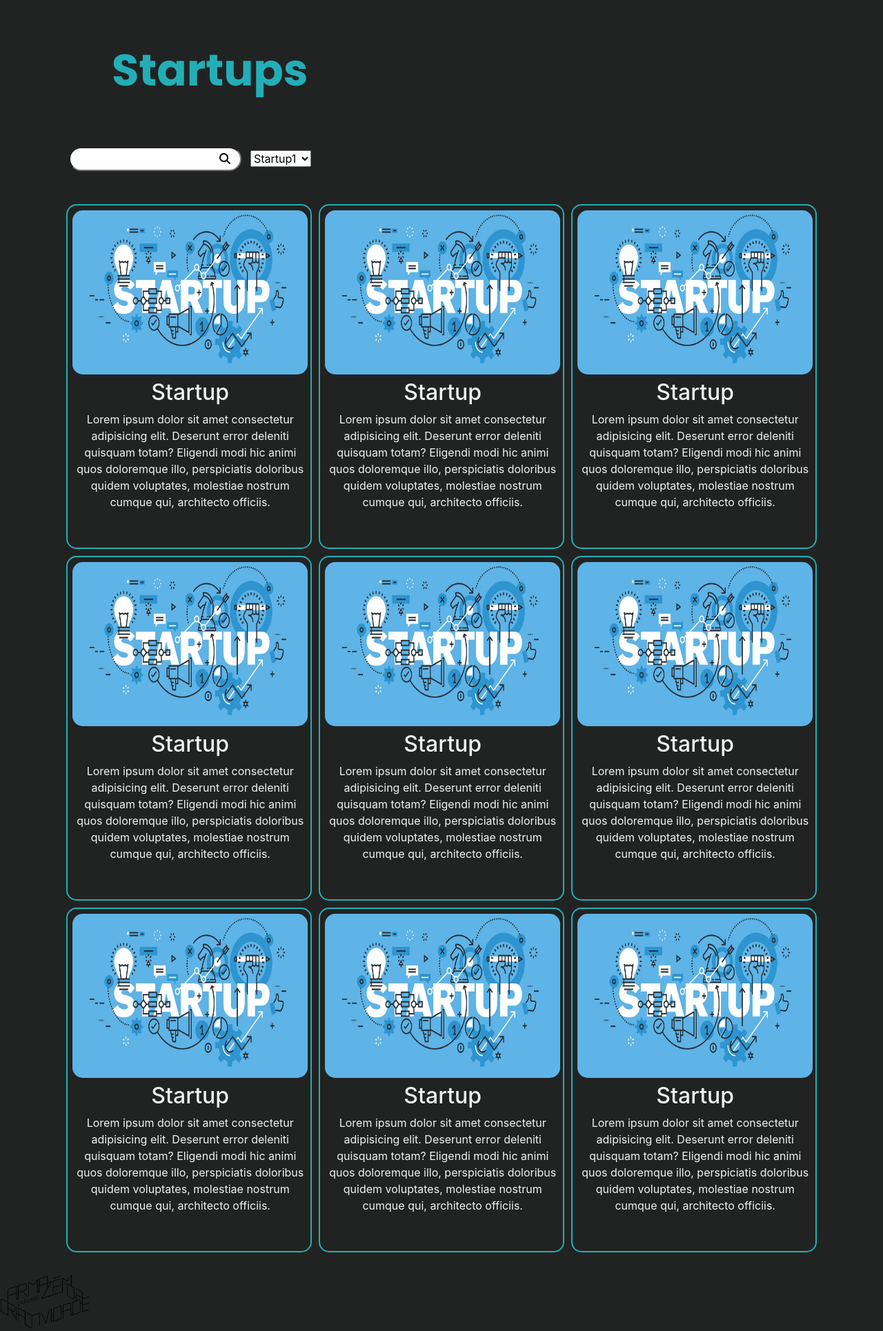
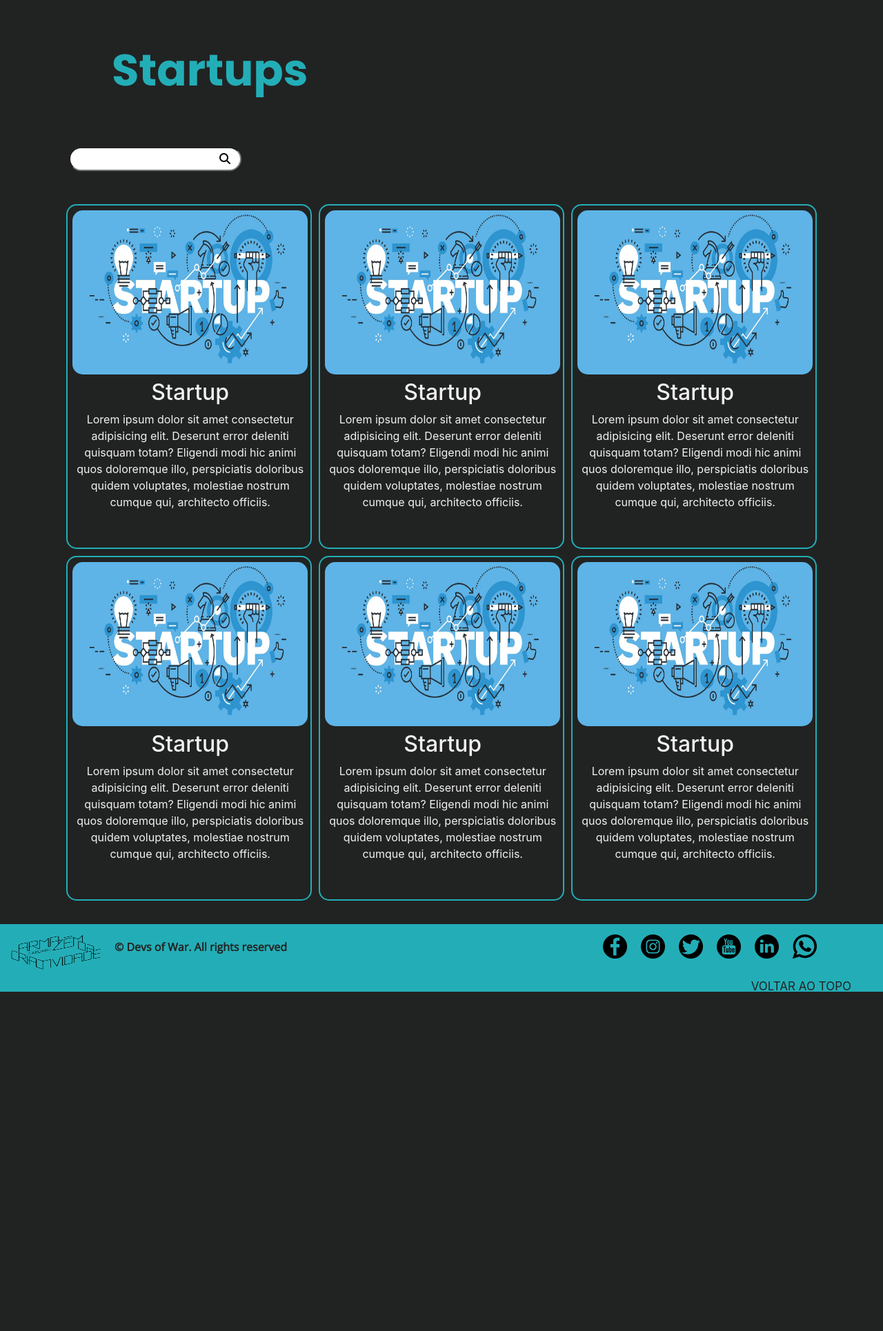
Before and after one commit to DevsOfWar/ArmazemDaCriatividade, a Django app: page /startups in a window 1280 px wide. Shown: the part 70-2000 px from the top of the page at 69% size. After the commit the page ends 1508 px from the top, so only its background shows below. Run offline with Django 3.2, Linux system fonts and the light colour scheme; some libraries are stand-ins or nearby versions.

Commit message:
Atualizações de CSS na agenda e links de imagens no footer/header

```diff
--- a/core/static/js/footer.js
+++ b/core/static/js/footer.js
@@ -1,13 +1,12 @@
 function footer() {
     const footer = document.getElementById("footer-main")
-    console.log('tezte')
     footer.innerHTML = `
 
                 <div class="footer-content">
                     <div class="logo-footer-copyright">
                         <div class="logo-footer">
-                            <a href="../html/home.html">
-                                <img src="https://github.com/DevsOfWar/ArmazemDaCriatividade/blob/main/img-logo-paleta-cores-icons/Logo_ACC_Mono_Preta.png?raw=true" height="100%" width="130px" alt="logo-armazem">
+                            <a href="/">
+                                <img src="/static/img-logo-paleta-cores-icons/Logo_ACC_Mono_Preta.png" height="100%" width="130px" alt="logo-armazem">
                             </a>
                         </div>
                         <div class="copyright">
@@ -19,7 +18,7 @@ function footer() {
                             <li>
                                 <a href="#">
                                     <div class="social-medias-icon">
-                                        <img src="https://github.com/DevsOfWar/ArmazemDaCriatividade/blob/main/img-logo-paleta-cores-icons/redessociais/logo-do-facebook.png?raw=true" width="100%" height="100%" alt="">
+                                        <img src="/static/img-logo-paleta-cores-icons/redessociais/logo-do-facebook.png?raw=true" width="100%" height="100%" alt="">
                                     </div>
                                 </a>
                             </li>
@@ -27,7 +26,7 @@ function footer() {
                             <li>
                                 <a href="#">
                                     <div class="social-medias-icon">
-                                        <img src="https://raw.githubusercontent.com/DevsOfWar/ArmazemDaCriatividade/main/img-logo-paleta-cores-icons/redessociais/instagram.png" width="100%" height="100%" alt="">
+                                        <img src="/static/img-logo-paleta-cores-icons/redessociais/instagram.png" width="100%" height="100%" alt="">
                                     </div>
                                 </a>
                             </li>
@@ -35,7 +34,7 @@ function footer() {
                             <li>
                                 <a href="#">
                                     <div class="social-medias-icon">
-                                        <img src="https://github.com/DevsOfWar/ArmazemDaCriatividade/blob/main/img-logo-paleta-cores-icons/redessociais/logotipo-social-do-twitter.png?raw=true" width="100%" height="100%" alt="">
+                                        <img src="/static/img-logo-paleta-cores-icons/redessociais/logotipo-social-do-twitter.png" width="100%" height="100%" alt="">
                                     </div>
                                 </a>
                             </li>
@@ -43,7 +42,7 @@ function footer() {
                             <li>
                                 <a href="#">
                                     <div class="social-medias-icon">
-                                        <img src="https://github.com/DevsOfWar/ArmazemDaCriatividade/blob/main/img-logo-paleta-cores-icons/redessociais/logotipo-do-youtube.png?raw=true" width="100%" height="100%" alt="">
+                                        <img src="/static/img-logo-paleta-cores-icons/redessociais/logotipo-do-youtube.png" width="100%" height="100%" alt="">
                                     </div>
                                 </a>
                             </li>
@@ -51,7 +50,7 @@ function footer() {
                             <li>
                                 <a href="#">
                                     <div class="social-medias-icon">
-                                        <img src="https://github.com/DevsOfWar/ArmazemDaCriatividade/blob/main/img-logo-paleta-cores-icons/redessociais/linkedin.png?raw=true" width="100%" height="100%" alt="">
+                                        <img src="/static/img-logo-paleta-cores-icons/redessociais/linkedin.png" width="100%" height="100%" alt="">
                                     </div>
                                 </a>
                             </li>
@@ -59,7 +58,7 @@ function footer() {
                             <li>
                                 <a href="#">
                                     <div class="social-medias-icon">
-                                        <img src="https://github.com/DevsOfWar/ArmazemDaCriatividade/blob/main/img-logo-paleta-cores-icons/redessociais/whatsapp.png?raw=true" width="100%" height="100%" alt="">
+                                        <img src="/static/img-logo-paleta-cores-icons/redessociais/whatsapp.png" width="100%" height="100%" alt="">
                                     </div>
                                 </a>
                             </li>
--- a/core/static/js/header.js
+++ b/core/static/js/header.js
@@ -44,7 +44,7 @@ function header() {
             <div class="logo-main">
                 <div class="logo">
                     <a href="/">
-                    <img src="https://github.com/DevsOfWar/ArmazemDaCriatividade/blob/main/img-logo-paleta-cores-icons/Logo_ACC_Mono_Branca.png?raw=true" height="100%" width="130px" alt="logo-armazem">
+                    <img src="static/img-logo-paleta-cores-icons/Logo_ACC_Mono_Branca.png?raw=true" height="100%" width="130px" alt="logo-armazem">
                     </a>
 
                 </div>
--- a/startups/static/css/startup.css
+++ b/startups/static/css/startup.css
@@ -9,11 +9,12 @@
     --font-paragraf: 'Open Sans', sans-serif;
 }
 
+/*
 * {
     margin: 0;
     padding: 0;
     box-sizing: border-box;
-}
+}*/
 
 body {
     background-color: var(--cor-preto-corpo-texto);
@@ -38,7 +39,7 @@ body {
 }
 
 .conteudoInterno {
-    background-color: var(-cor-preto-corpo-texto);
+    background-color: var(--cor-preto-corpo-texto);
     color: var(--cor-branco-gelo);
     border: solid var(--cor-azul-padraoAC) 2px;
     border-radius: 15px;
@@ -67,13 +68,13 @@ body {
     margin-bottom: 3pc;
     margin-left: 40%;
 }
-
+/*
 #form1 {
     float: left;
     margin-right: 30px;
     box-sizing: border-box;
     display: inline;
-}
+}*/
 #form2 {
     margin-top: 45px;
     margin-left: 28%;
@@ -99,3 +100,8 @@ body {
     margin-top: -20px;
     font-size: 17px;
 }
+
+#pesquisa_startup form {
+    display: inline-block;
+    box-sizing: border-box;
+}
--- a/startups/templates/startup.html
+++ b/startups/templates/startup.html
@@ -10,7 +10,7 @@
     <link href="https://fonts.googleapis.com/css2?family=Poppins:wght@700&display=swap" rel="stylesheet">
     <link href="https://fonts.googleapis.com/css2?family=Open+Sans&display=swap" rel="stylesheet">
     <link rel="stylesheet" href="{% static 'css/header.css' %}">
-    <link rel="stylesheet" href="{% static 'footer.css' %}">
+    <link rel="stylesheet" href="{% static 'css/footer.css' %}">
     <!-- Bootstrap CSS -->
     <link rel="stylesheet" href="https://stackpath.bootstrapcdn.com/bootstrap/4.3.1/css/bootstrap.min.css"
         integrity="sha384-ggOyR0iXCbMQv3Xipma34MD+dH/1fQ784/j6cY/iJTQUOhcWr7x9JvoRxT2MZw1T" crossorigin="anonymous">
@@ -29,27 +29,16 @@
         <h2>Startups</h2>
     </div>
 
-
     <main>
-
-        <div id="pesquisa">
+        <div id="pesquisa_startup">
             <i id="lupa" class="fas fa-search"></i>
             <form id="form1" action="">
                 <input id="entradaForm" type="search">
             </form>
             <br>
-            <form id="form2" action="">
-                <label for="Startups"></label>
-                <select name="" id="">
-                    <option value="Startup1">Startup1</option>
-                    <option value="Startup2">Startup2</option>
-                    <option value="Startup3">Startup3</option>
-                    <option value="Startup4">Startup4</option>
-                </select>
-            </form>
-
         </div>
         <div id="conteudoPrincipal">
+            {% for i in '123456'|make_list %}
             <div class="conteudoInterno">
                 <div class="conteudoImagem">
                     <img id="imagem" src="{% static 'img/como-montar-uma-startup.jpg' %}" alt="">
@@ -61,94 +50,8 @@
                         molestiae nostrum cumque qui, architecto officiis.</p>
                 </div>
             </div>
-            <div class="conteudoInterno">
-                <div class="conteudoImagem">
-                    <img id="imagem" src="{% static 'img/como-montar-uma-startup.jpg' %}" alt="">
-                </div>
-                <div class="conteudoTexto">
-                    <h2>Startup</h2>
-                    <p>Lorem ipsum dolor sit amet consectetur adipisicing elit. Deserunt error deleniti quisquam totam?
-                        Eligendi modi hic animi quos doloremque illo, perspiciatis doloribus quidem voluptates,
-                        molestiae nostrum cumque qui, architecto officiis.</p>
-                </div>
-            </div>
-            <div class="conteudoInterno">
-                <div class="conteudoImagem">
-                    <img id="imagem" src="{% static 'img/como-montar-uma-startup.jpg' %}" alt="">
-                </div>
-                <div class="conteudoTexto">
-                    <h2>Startup</h2>
-                    <p>Lorem ipsum dolor sit amet consectetur adipisicing elit. Deserunt error deleniti quisquam totam?
-                        Eligendi modi hic animi quos doloremque illo, perspiciatis doloribus quidem voluptates,
-                        molestiae nostrum cumque qui, architecto officiis.</p>
-                </div>
-            </div>
-            <div class="conteudoInterno">
-                <div class="conteudoImagem">
-                    <img id="imagem" src="{% static 'img/como-montar-uma-startup.jpg' %}" alt="">
-                </div>
-                <div class="conteudoTexto">
-                    <h2>Startup</h2>
-                    <p>Lorem ipsum dolor sit amet consectetur adipisicing elit. Deserunt error deleniti quisquam totam?
-                        Eligendi modi hic animi quos doloremque illo, perspiciatis doloribus quidem voluptates,
-                        molestiae nostrum cumque qui, architecto officiis.</p>
-                </div>
-            </div>
-            <div class="conteudoInterno">
-                <div class="conteudoImagem">
-                    <img id="imagem" src="{% static 'img/como-montar-uma-startup.jpg' %}" alt="">
-                </div>
-                <div class="conteudoTexto">
-                    <h2>Startup</h2>
-                    <p>Lorem ipsum dolor sit amet consectetur adipisicing elit. Deserunt error deleniti quisquam totam?
-                        Eligendi modi hic animi quos doloremque illo, perspiciatis doloribus quidem voluptates,
-                        molestiae nostrum cumque qui, architecto officiis.</p>
-                </div>
-            </div>
-            <div class="conteudoInterno">
-                <div class="conteudoImagem">
-                    <img id="imagem" src="{% static 'img/como-montar-uma-startup.jpg' %}" alt="">
-                </div>
-                <div class="conteudoTexto">
-                    <h2>Startup</h2>
-                    <p>Lorem ipsum dolor sit amet consectetur adipisicing elit. Deserunt error deleniti quisquam totam?
-                        Eligendi modi hic animi quos doloremque illo, perspiciatis doloribus quidem voluptates,
-                        molestiae nostrum cumque qui, architecto officiis.</p>
-                </div>
-            </div>
-            <div class="conteudoInterno">
-                <div class="conteudoImagem">
-                    <img id="imagem" src="{% static 'img/como-montar-uma-startup.jpg' %}" alt="">
-                </div>
-                <div class="conteudoTexto">
-                    <h2>Startup</h2>
-                    <p>Lorem ipsum dolor sit amet consectetur adipisicing elit. Deserunt error deleniti quisquam totam?
-                        Eligendi modi hic animi quos doloremque illo, perspiciatis doloribus quidem voluptates,
-                        molestiae nostrum cumque qui, architecto officiis.</p>
-                </div>
-            </div>
-            <div class="conteudoInterno">
-                <div class="conteudoImagem">
-                    <img id="imagem" src="{% static 'img/como-montar-uma-startup.jpg' %}" alt="">
-                </div>
-                <div class="conteudoTexto">
-                    <h2>Startup</h2>
-                    <p>Lorem ipsum dolor sit amet consectetur adipisicing elit. Deserunt error deleniti quisquam totam?
-                        Eligendi modi hic animi quos doloremque illo, perspiciatis doloribus quidem voluptates,
-                        molestiae nostrum cumque qui, architecto officiis.</p>
-                </div>
-            </div>
-            <div class="conteudoInterno">
-                <div class="conteudoImagem">
-                    <img id="imagem" src="{% static 'img/como-montar-uma-startup.jpg' %}" alt="">
-                </div>
-                <div class="conteudoTexto">
-                    <h2>Startup</h2>
-                    <p>Lorem ipsum dolor sit amet consectetur adipisicing elit. Deserunt error deleniti quisquam totam?
-                        Eligendi modi hic animi quos doloremque illo, perspiciatis doloribus quidem voluptates,
-                        molestiae nostrum cumque qui, architecto officiis.</p>
-                </div>
-            </div>
+            {% endfor %}
+
         </div>
 
 
```
Also changed, not shown: agenda/templates/agenda.html (+11 -16 lines).
